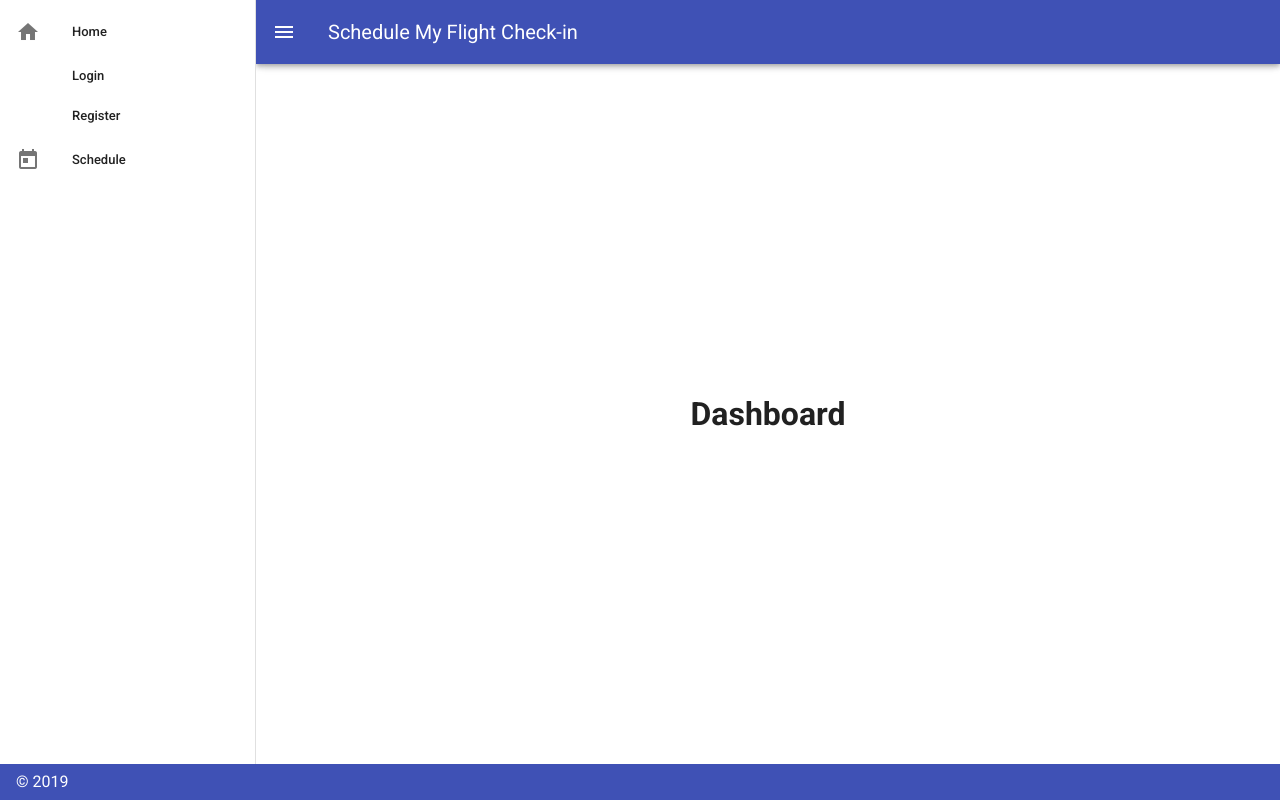
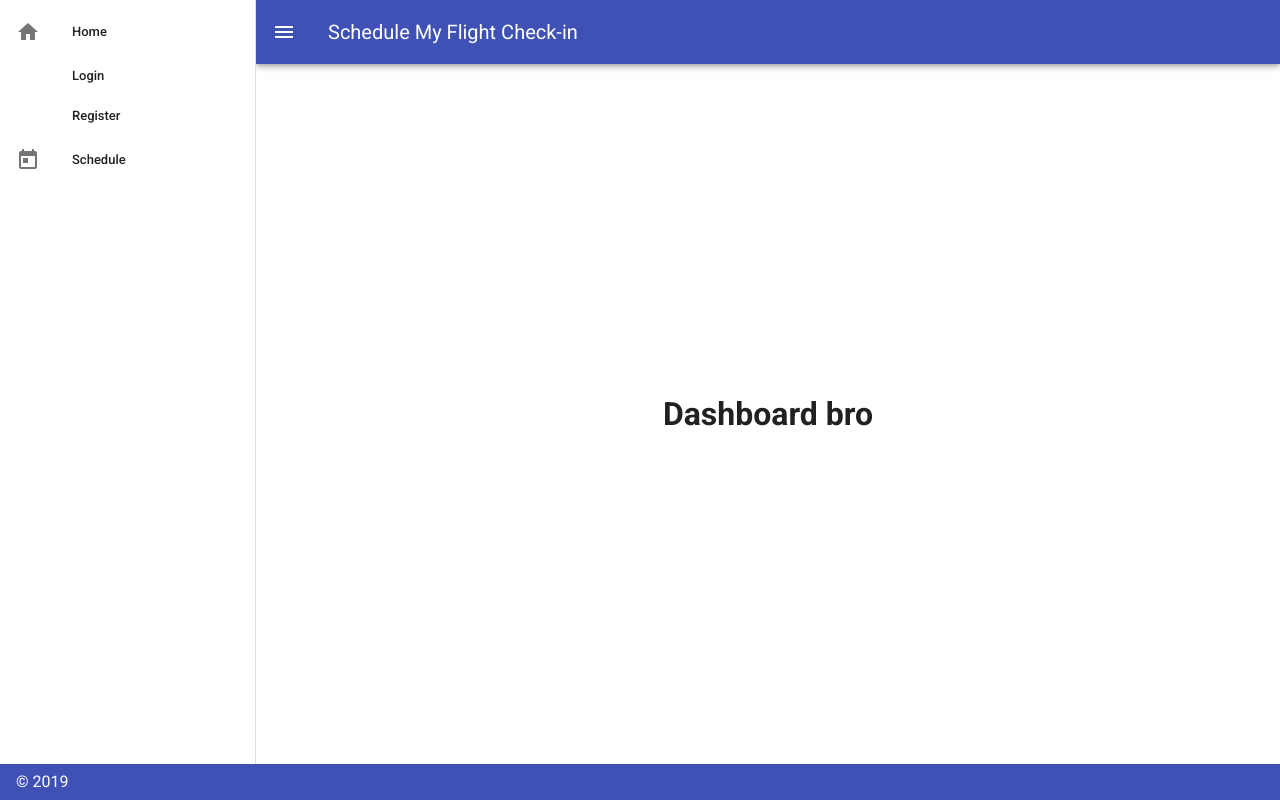
Before and after one commit to fjordskii/southwestify, a Vue app in the folder client/: page /dashboard in a window 1280 px wide. Built offline with nearby package versions, Linux system fonts and the light colour scheme; no server answers.

Commit message:
dashboard bro

```diff
--- a/client/src/views/Dashboard.vue
+++ b/client/src/views/Dashboard.vue
@@ -1,6 +1,6 @@
 <template>
   <div class="home">
-    <h1>Dashboard</h1>
+    <h1>Dashboard bro</h1>
   </div>
 </template>
 
```
